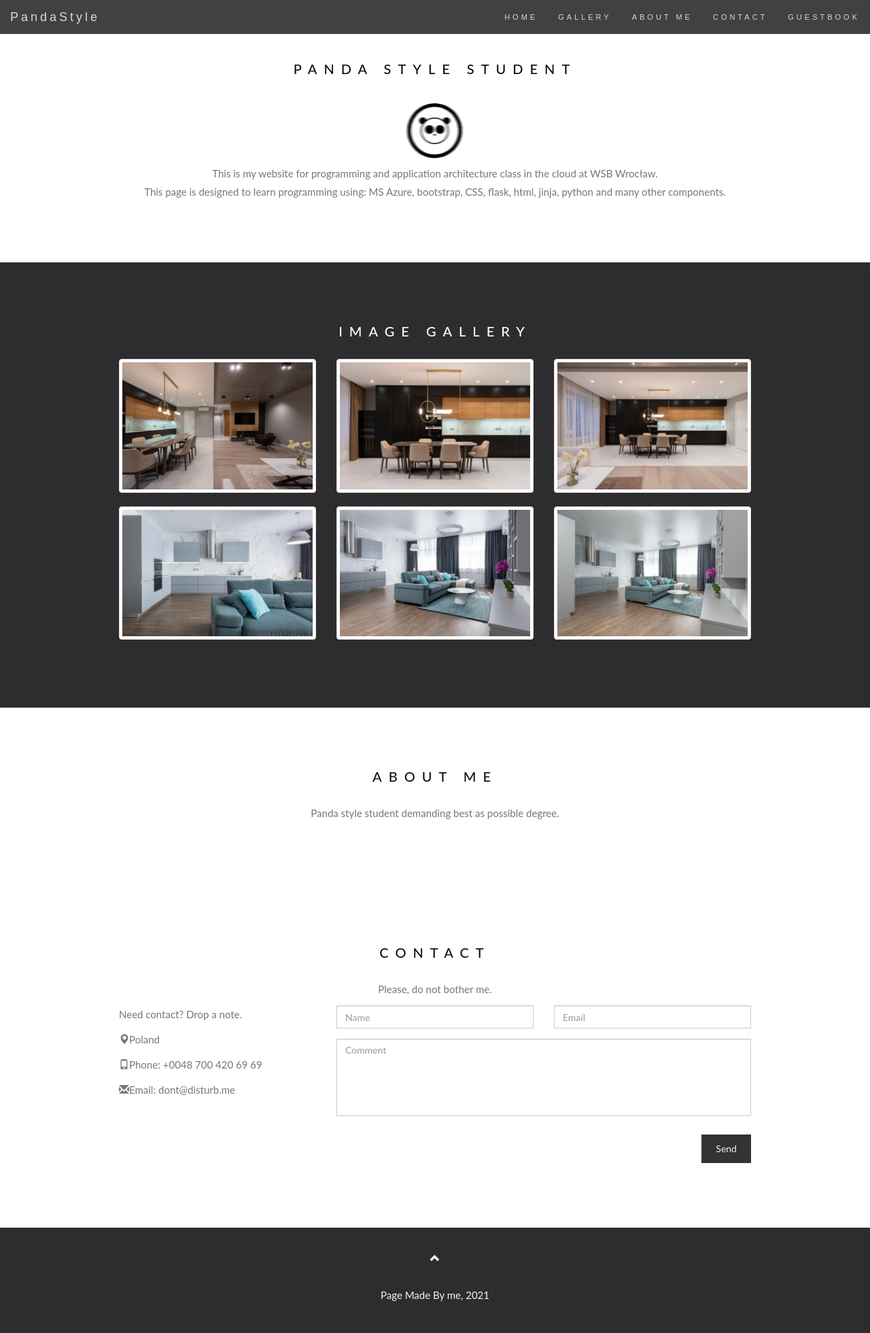
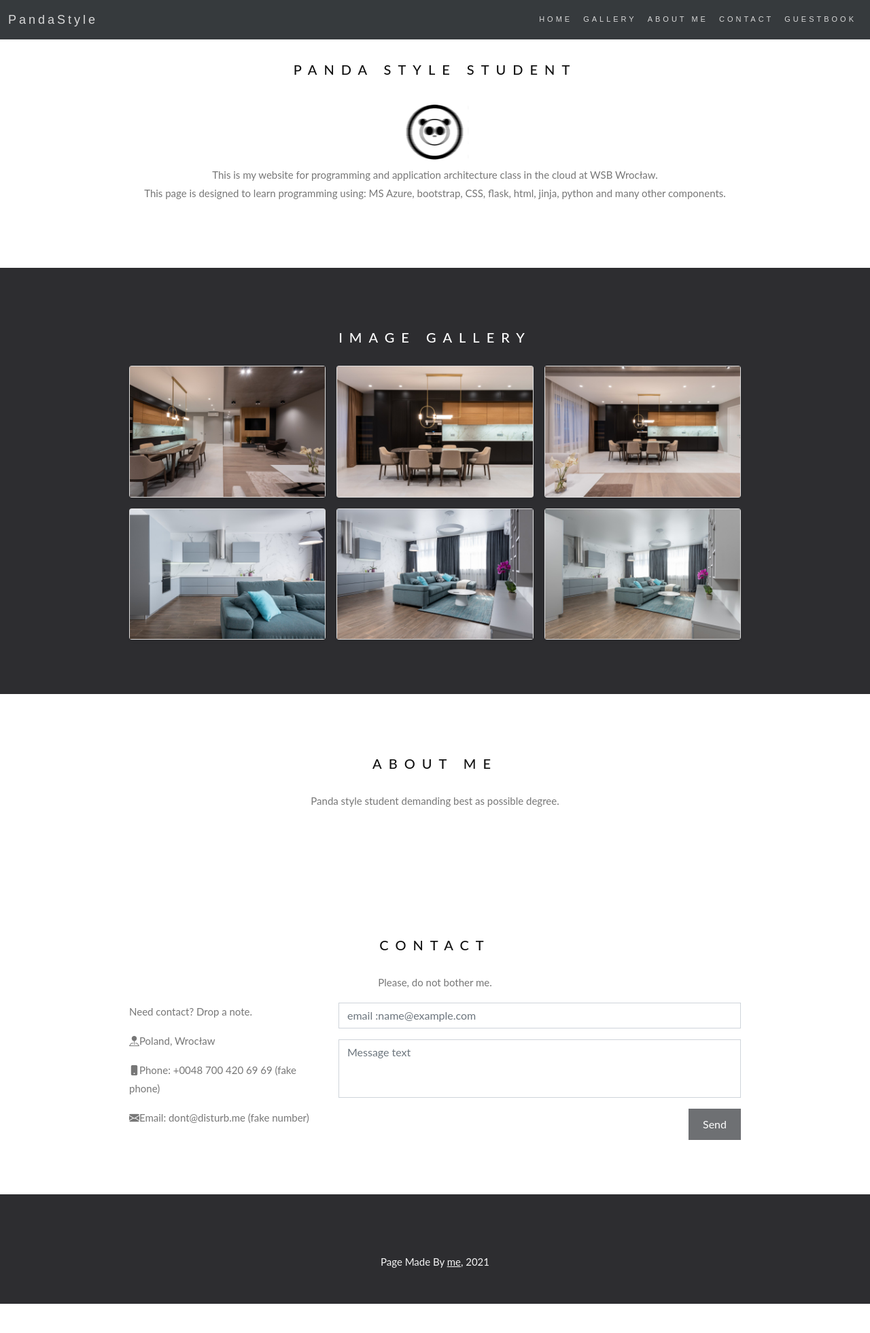
Before and after one commit to anasasa/PIAC01, a Flask app: page / in a window 1280 px wide. Shown: the whole page at 68% size. After the commit the page ends 1918 px from the top, so only its background shows below. Run offline with Flask 2, Linux system fonts and the light colour scheme; some libraries are stand-ins or nearby versions.

Commit message:
bootstrap 5

```diff
--- a/run.py
+++ b/run.py
@@ -1,10 +1,19 @@
 from flask import Flask, render_template, request
 from AzureDB import AzureDB
+import os
+
+basedir = os.path.abspath(os.path.dirname(__file__))
+data_file = os.path.join(basedir, 'static/gallery/')
+
 app = Flask(__name__)
 
 @app.route('/')
 def index():
-  return render_template("index.html", dispFooter="true")
+  print(data_file)
+  files = os.listdir(data_file)
+  files.sort()
+  print(files)
+  return render_template("index.html", dispFooter="true", files = files)
 
 @app.route('/guestbook', methods=['GET', 'POST'])
 def guestbook():
--- a/static/styles.css
+++ b/static/styles.css
@@ -82,14 +82,17 @@
 .navbar {
   font-family: Montserrat, sans-serif;
   margin-bottom: 0;
-  background-color: #2d2d30;
   border: 0;
   font-size: 11px !important;
   letter-spacing: 4px;
   opacity: 0.9;
 }
-.navbar li a, .navbar .navbar-brand {
+.navbar li a {
   color: #d5d5d5 !important;
+}
+.navbar-brand {
+  color: #d5d5d5 !important;
+  font-size: 1.125rem !important;
 }
 .navbar-nav li a:hover {
   color: #fff !important;
--- /dev/null
+++ b/templates/aboutme.html
@@ -0,0 +1,5 @@
+<div id="aboutme">
+  <div class="container">
+  <h3 class="text-center">ABOUT ME</h3>
+  <p class="text-center">Panda style student demanding best as possible degree.</p>
+</div>
--- a/templates/base.html
+++ b/templates/base.html
@@ -1,16 +1,4 @@
-<!DOCTYPE html>
-<html lang="en">
-<head>
-  <meta charset="utf-8">
-  <meta name="viewport" content="width=device-width, initial-scale=1">
-  <link rel="stylesheet" href="https://maxcdn.bootstrapcdn.com/bootstrap/3.4.1/css/bootstrap.min.css">
-  <link rel="stylesheet" href="static/styles.css" type="text/css">
-
-  <script src="https://ajax.googleapis.com/ajax/libs/jquery/3.5.1/jquery.min.js"></script>
-  <script src="https://maxcdn.bootstrapcdn.com/bootstrap/3.4.1/js/bootstrap.min.js"></script>
-  <title>{% block title %} {% endblock %}</title>
-</head>
-<body id="myPage" data-spy="scroll" data-target=".navbar" data-offset="50">
+{% include "header.html" %}
 {% include "menu.html" %}
 {% block body %}
 {% endblock %}
--- /dev/null
+++ b/templates/contact.html
@@ -0,0 +1,25 @@
+<div id="contact">
+  <div class="container">
+    <h3 class="text-center">CONTACT</h3>
+    <p class="text-center">Please, do not bother me.</p>
+    <div class="row">
+      <div class="col-4">
+        <p>Need contact? Drop a note.</p>
+        <p><i class="bi-pin-map-fill"></i>Poland, Wrocław</p>
+        <p><i class="bi-phone-fill"></i>Phone: +0048 700 420 69 69 (fake phone)</p>
+        <p><i class="bi-envelope-fill"></i>Email: dont@disturb.me (fake number)</p>
+      </div>
+      <div class="col-8">
+        <div class="mb-3">
+          <input type="email" class="form-control" id="exampleFormControlInput1" placeholder="email :name@example.com">
+        </div>
+        <div class="mb-3">
+          <textarea class="form-control" id="exampleFormControlTextarea1" placeholder="Message text" rows="3"></textarea>
+        </div>
+        <div class="d-grid gap-2 d-md-flex justify-content-md-end">
+          <button type="submit" class="btn btn-primary btn-dark" disabled>Send</button>
+        </div>
+      </div>
+    </div>
+  </div>
+</div>
--- /dev/null
+++ b/templates/gallery.html
@@ -0,0 +1,16 @@
+<div id="gallery" class="bg-1">
+  <div class="album">
+    <div class="container text-center">
+      <h3>IMAGE GALLERY</h3>
+      <div class="row row row-cols-1 row-cols-sm-2 row-cols-md-3 g-3">
+{% for file in files %}
+        <div class="col">
+          <div class="card shadow-sm">
+          <img src="/static/gallery/{{ file }}" alt="Panda Gallery Picture" style="w-100">
+          </div>
+        </div>
+{% endfor %}
+      </div>
+    </div>
+  </div>
+</div>
--- /dev/null
+++ b/templates/header.html
@@ -0,0 +1,14 @@
+<!doctype html>
+<html lang="en">
+<head>
+  <meta charset="utf-8">
+  <meta name="viewport" content="width=device-width, initial-scale=1">
+  <link href="https://cdn.jsdelivr.net/npm/bootstrap@5.0.1/dist/css/bootstrap.min.css" rel="stylesheet" integrity="sha384-+0n0xVW2eSR5OomGNYDnhzAbDsOXxcvSN1TPprVMTNDbiYZCxYbOOl7+AMvyTG2x" crossorigin="anonymous">
+  <link rel="stylesheet" href="https://cdn.jsdelivr.net/npm/bootstrap-icons@1.5.0/font/bootstrap-icons.css">
+  <link rel="stylesheet" href="static/styles.css" type="text/css">
+
+  <script src="https://ajax.googleapis.com/ajax/libs/jquery/3.5.1/jquery.min.js"></script>
+  <script src="https://cdn.jsdelivr.net/npm/bootstrap@5.0.1/dist/js/bootstrap.bundle.min.js" integrity="sha384-gtEjrD/SeCtmISkJkNUaaKMoLD0//ElJ19smozuHV6z3Iehds+3Ulb9Bn9Plx0x4" crossorigin="anonymous"></script>
+  <title>{% block title %} {% endblock %}</title>
+</head>
+<body id="myPage" data-spy="scroll" data-target=".navbar" data-offset="50">
--- /dev/null
+++ b/templates/home.html
@@ -0,0 +1,9 @@
+<div id="home">
+  <div class="container text-center">
+   <h3>PANDA STYLE STUDENT</h3>
+    <img src="static/panda_logo.png">
+    <p>This is my website for programming and application architecture class in the cloud at WSB Wrocław.
+    <br>
+    This page is designed to learn programming using: MS Azure, bootstrap, CSS, flask, html, jinja, python and many other components.</p>
+  </div>
+</div>
--- a/templates/index.html
+++ b/templates/index.html
@@ -3,94 +3,9 @@
 {% set active_page = "index" -%}
 {% block body %}
 
-
-<div id="home">
-  <div class="container text-center">
-   <h3>PANDA STYLE STUDENT</h3>
-    <img src="static/panda_logo.png">
-    <p>This is my website for programming and application architecture class in the cloud at WSB Wrocław.
-    <br>
-    This page is designed to learn programming using: MS Azure, bootstrap, CSS, flask, html, jinja, python and many other components.</p>
-  </div>
-</div>
-
-<div id="gallery" class="bg-1">
-  <div class="container text-center">
-    <h3>IMAGE GALLERY</h3>
-    <div class="row">
-      <div class="col-md-4">
-        <div class="thumbnail">
-          <img src="/static/gallery/pexels-max-vakhtbovych-6758771.jpg" alt="Panda Gallery Picture" style="width:100%">
-        </div>
-      </div>
-      <div class="col-md-4">
-        <div class="thumbnail">
-          <img src="/static/gallery/pexels-max-vakhtbovych-6758773.jpg" alt="Panda Gallery Picture" style="width:100%">
-        </div>
-      </div>
-      <div class="col-md-4">
-        <div class="thumbnail">
-          <img src="/static/gallery/pexels-max-vakhtbovych-6758779.jpg" alt="Panda Gallery Picture" style="width:100%">
-        </div>
-      </div>
-    </div>
-    <div class="row">
-      <div class="col-md-4">
-        <div class="thumbnail">
-          <img src="/static/gallery/pexels-max-vakhtbovych-6782351.jpg" alt="Panda Gallery Picture" style="width:100%">
-        </div>
-      </div>
-      <div class="col-md-4">
-        <div class="thumbnail">
-          <img src="/static/gallery/pexels-max-vakhtbovych-6782353.jpg" alt="Panda Gallery Picture" style="width:100%">
-        </div>
-      </div>
-      <div class="col-md-4">
-        <div class="thumbnail">
-          <img src="/static/gallery/pexels-max-vakhtbovych-6782354.jpg" alt="Panda Gallery Picture" style="width:100%">
-        </div>
-      </div>
-    </div>
-  </div>
-</div>
-
-<div id="aboutme">
-  <div class="container">
-  <h3 class="text-center">ABOUT ME</h3>
-  <p class="text-center">Panda style student demanding best as possible degree.</p>
-</div>
-
-<div id="contact">
-  <div class="container">
-  <h3 class="text-center">CONTACT</h3>
-  <p class="text-center">Please, do not bother me.</p>
-
-  <div class="row">
-    <div class="col-md-4">
-      <p>Need contact? Drop a note.</p>
-      <p><span class="glyphicon glyphicon-map-marker"></span>Poland</p>
-      <p><span class="glyphicon glyphicon-phone"></span>Phone: +0048 700 420 69 69</p>
-      <p><span class="glyphicon glyphicon-envelope"></span>Email: dont@disturb.me</p>
-    </div>
-    <div class="col-md-8">
-      <div class="row">
-        <div class="col-sm-6 form-group">
-          <input class="form-control" id="name" name="name" placeholder="Name" type="text" required>
-        </div>
-        <div class="col-sm-6 form-group">
-          <input class="form-control" id="email" name="email" placeholder="Email" type="email" required>
-        </div>
-      </div>
-      <textarea class="form-control" id="comments" name="comments" placeholder="Comment" rows="5"></textarea>
-      <br>
-      <div class="row">
-        <div class="col-md-12 form-group">
-          <button class="btn pull-right" type="submit">Send</button>
-        </div>
-      </div>
-    </div>
-  </div>
-  </div>
-</div>
+{% include "home.html" %}
+{% include "gallery.html" %}
+{% include "aboutme.html" %}
+{% include "contact.html" %}
 
 {% endblock %}
--- a/templates/menu.html
+++ b/templates/menu.html
@@ -6,20 +6,16 @@
 {'url': url_for('guestbook'), 'display_name': 'GUESTBOOK'}
 ] -%}
 
-<nav class="navbar navbar-default navbar-fixed-top">
+<nav class="navbar navbar-expand-md navbar-dark bg-dark fixed-top">
   <div class="container-fluid">
-    <div class="navbar-header">
-      <button type="button" class="navbar-toggle" data-toggle="collapse" data-target="#myNavbar">
-        <span class="icon-bar"></span>
-        <span class="icon-bar"></span>
-        <span class="icon-bar"></span>
-      </button>
-      <a class="navbar-brand" href="/#home">PandaStyle</a>
-    </div>
-    <div class="collapse navbar-collapse" id="myNavbar">
-      <ul class="nav navbar-nav navbar-right">
+    <a class="navbar-brand" href="/#home">PandaStyle</a>
+    <button class="navbar-toggler" type="button" data-bs-toggle="collapse" data-bs-target="#navbarCollapse" aria-controls="navbarCollapse" aria-expanded="false" aria-label="Toggle navigation">
+      <span class="navbar-toggler-icon"></span>
+    </button>
+    <div id="navbarCollapse" class="collapse navbar-collapse justify-content-end">
+      <ul class="navbar-nav">
 {% for item in navigation %}
-        <li><a href="{{ item['url'] }}">{{ item['display_name'] }}</a></li>
+        <li class="nav-item text-end"><a class="nav-link" href="{{ item['url'] }}">{{ item['display_name'] }}</a></li>
 {% endfor %}
       </ul>
     </div>
```
Also changed, not shown: templates/guestbook.html (+9 -9 lines), static/gallery/pexels-max-vakhtbovych-6782427.jpg (deleted), static/gallery/picofme01.jpg (deleted).
